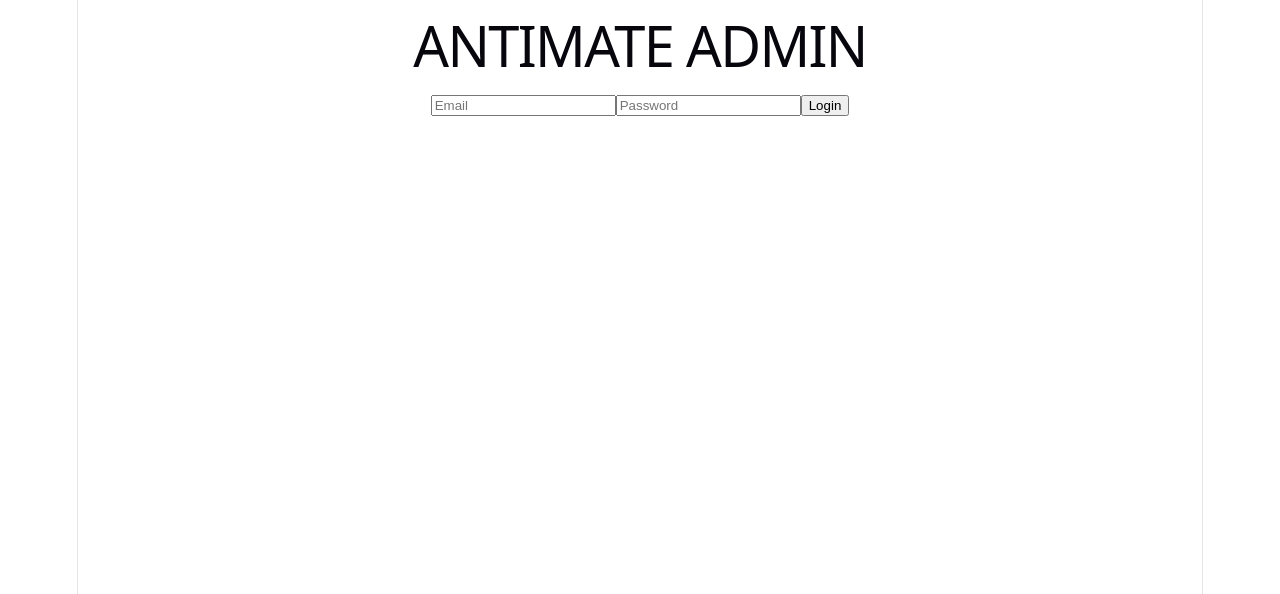
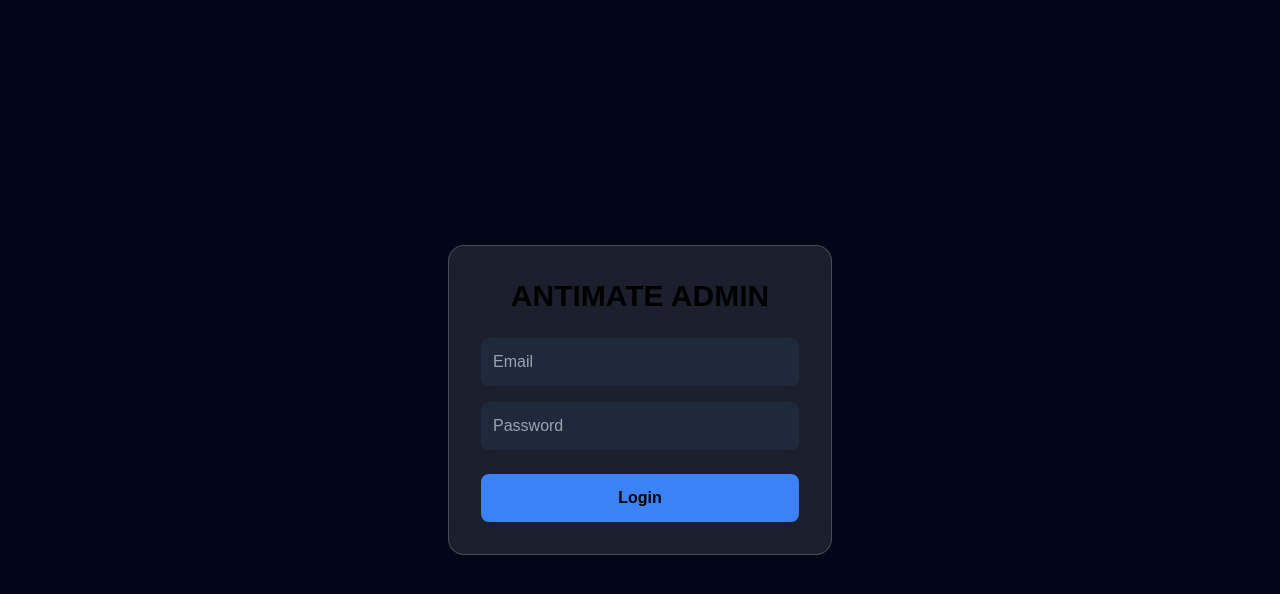
Before and after one commit to Hirwa19/antimate-admin, a React (Vite) app: page /login in a window 1280 px wide. Shown: the top 594 px of the page. Built offline with nearby package versions, Linux system fonts and the light colour scheme; no server answers.

Commit message:
update styling

```diff
--- a/src/index.css
+++ b/src/index.css
@@ -1,111 +1,17 @@
-:root {
-  --text: #6b6375;
-  --text-h: #08060d;
-  --bg: #fff;
-  --border: #e5e4e7;
-  --code-bg: #f4f3ec;
-  --accent: #aa3bff;
-  --accent-bg: rgba(170, 59, 255, 0.1);
-  --accent-border: rgba(170, 59, 255, 0.5);
-  --social-bg: rgba(244, 243, 236, 0.5);
-  --shadow:
-    rgba(0, 0, 0, 0.1) 0 10px 15px -3px, rgba(0, 0, 0, 0.05) 0 4px 6px -2px;
+@tailwind base;
+@tailwind components;
+@tailwind utilities;
 
-  --sans: system-ui, 'Segoe UI', Roboto, sans-serif;
-  --heading: system-ui, 'Segoe UI', Roboto, sans-serif;
-  --mono: ui-monospace, Consolas, monospace;
-
-  font: 18px/145% var(--sans);
-  letter-spacing: 0.18px;
-  color-scheme: light dark;
-  color: var(--text);
-  background: var(--bg);
-  font-synthesis: none;
-  text-rendering: optimizeLegibility;
-  -webkit-font-smoothing: antialiased;
-  -moz-osx-font-smoothing: grayscale;
-
-  @media (max-width: 1024px) {
-    font-size: 16px;
-  }
-}
-
-@media (prefers-color-scheme: dark) {
-  :root {
-    --text: #9ca3af;
-    --text-h: #f3f4f6;
-    --bg: #16171d;
-    --border: #2e303a;
-    --code-bg: #1f2028;
-    --accent: #c084fc;
-    --accent-bg: rgba(192, 132, 252, 0.15);
-    --accent-border: rgba(192, 132, 252, 0.5);
-    --social-bg: rgba(47, 48, 58, 0.5);
-    --shadow:
-      rgba(0, 0, 0, 0.4) 0 10px 15px -3px, rgba(0, 0, 0, 0.25) 0 4px 6px -2px;
-  }
-
-  #social .button-icon {
-    filter: invert(1) brightness(2);
-  }
+html,
+body,
+#root {
+  margin: 0;
+  padding: 0;
+  width: 100%;
+  min-height: 100vh;
 }
 
 body {
-  margin: 0;
+  background-color: #020617;
+  font-family: Arial, Helvetica, sans-serif;
 }
-
-#root {
-  width: 1126px;
-  max-width: 100%;
-  margin: 0 auto;
-  text-align: center;
-  border-inline: 1px solid var(--border);
-  min-height: 100svh;
-  display: flex;
-  flex-direction: column;
-  box-sizing: border-box;
-}
-
-h1,
-h2 {
-  font-family: var(--heading);
-  font-weight: 500;
-  color: var(--text-h);
-}
-
-h1 {
-  font-size: 56px;
-  letter-spacing: -1.68px;
-  margin: 32px 0;
-  @media (max-width: 1024px) {
-    font-size: 36px;
-    margin: 20px 0;
-  }
-}
-h2 {
-  font-size: 24px;
-  line-height: 118%;
-  letter-spacing: -0.24px;
-  margin: 0 0 8px;
-  @media (max-width: 1024px) {
-    font-size: 20px;
-  }
-}
-p {
-  margin: 0;
-}
-
-code,
-.counter {
-  font-family: var(--mono);
-  display: inline-flex;
-  border-radius: 4px;
-  color: var(--text-h);
-}
-
-code {
-  font-size: 15px;
-  line-height: 135%;
-  padding: 4px 8px;
-  background: var(--code-bg);
-}
--- a/tailwind.config.js
+++ b/tailwind.config.js
@@ -1,20 +1,11 @@
 /** @type {import('tailwindcss').Config} */
 export default {
-  content: [],
+  content: [
+    "./index.html",
+    "./src/**/*.{js,jsx,ts,tsx}",
+  ],
   theme: {
     extend: {},
   },
   plugins: [],
-}
-export default {
-  content: [
-    "./index.html",
-    "./src/**/*.{js,ts,jsx,tsx}",
-  ],
-
-  theme: {
-    extend: {},
-  },
-
-  plugins: [],
-}
+};
```
Also changed, not shown: 1 other file (tests, documents, lock files or other folders).
